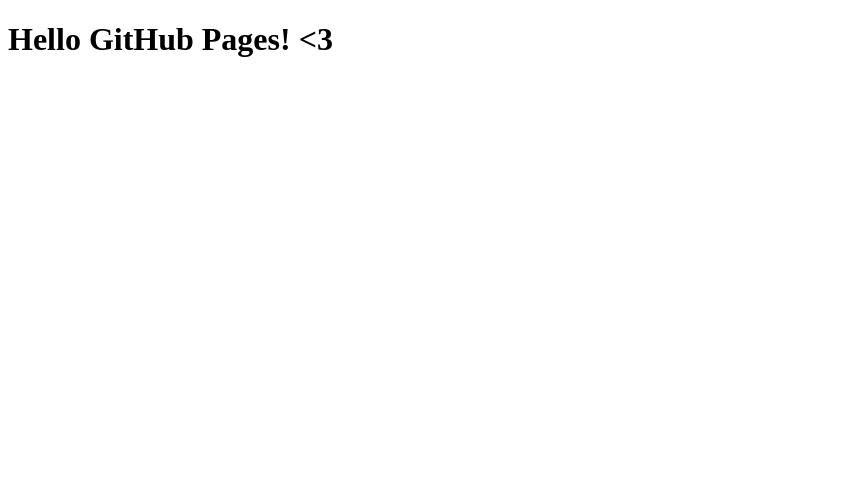
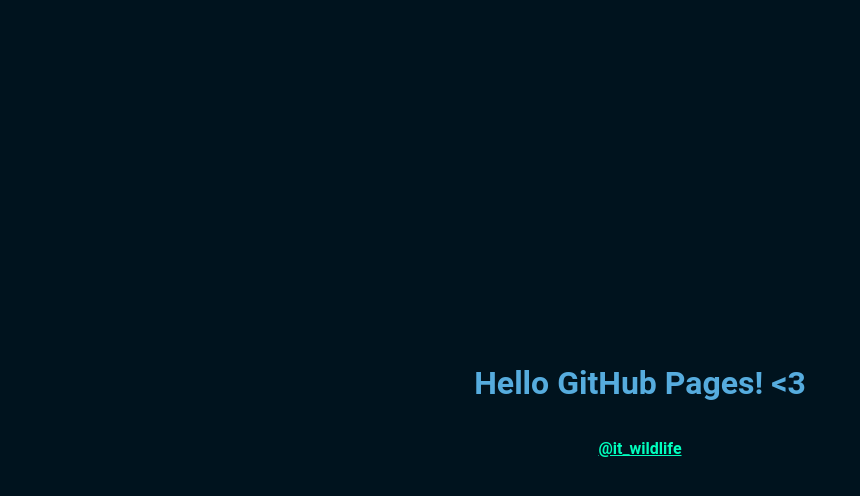
Before and after one commit to numbingmist/numbingmist.github.io, a plain HTML site: page index.html in a window 1280 px wide. Shown: the whole page, without its empty margins (0-860 px from the left). Drawn offline with Linux system fonts and the light colour scheme.

Commit message:
Update index.html

```diff
--- a/index.html
+++ b/index.html
@@ -4,7 +4,27 @@
   <title>Numbingmist GitHub Pages</title>
   <meta charset="utf-8">
   <meta name="viewport" content="width=device-width, initial-scale=1, viewport-fit=cover">
+  <style>
+    * { box-sizing: border-box; }
+
+    body{
+      min-height: 100vh;
+      background-color: #00131E;
+      color: #56ACDE;
+      display: flex;
+      flex-direction: column;
+      justify-content: center;
+      align-items: center;
+      font-family: 'Roboto', 'Arial', sans-serif;
+    }
+
+    a {
+      color: #00FFBE;
+      font-weight: 600;
+    }
+  </style>
 </head>
 <body>
   <h1>Hello GitHub Pages! <3</h1>
+  <p><a href="https://t.me/it_wildlife" target="_blank">@it_wildlife</a></p>
 </body>
```
